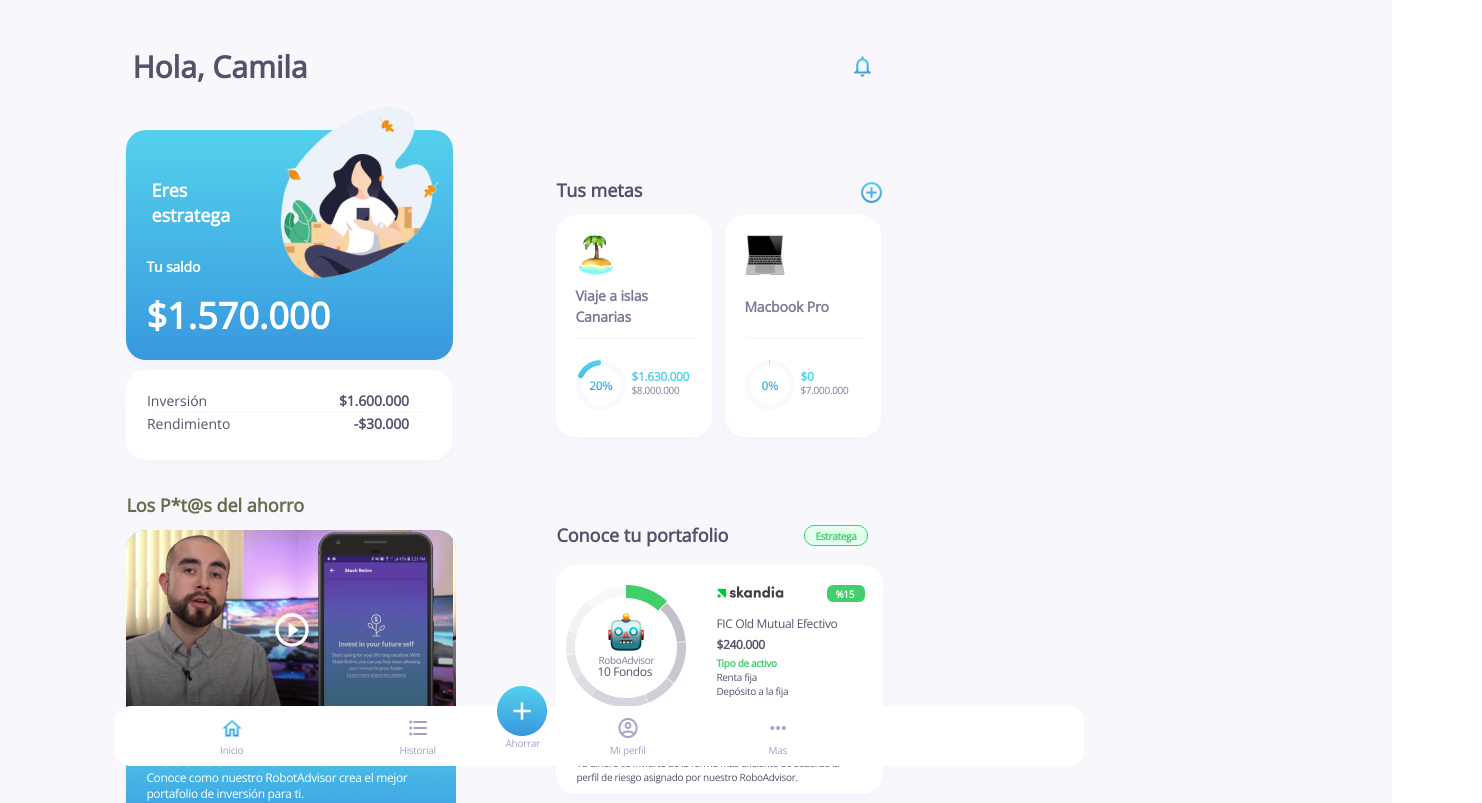
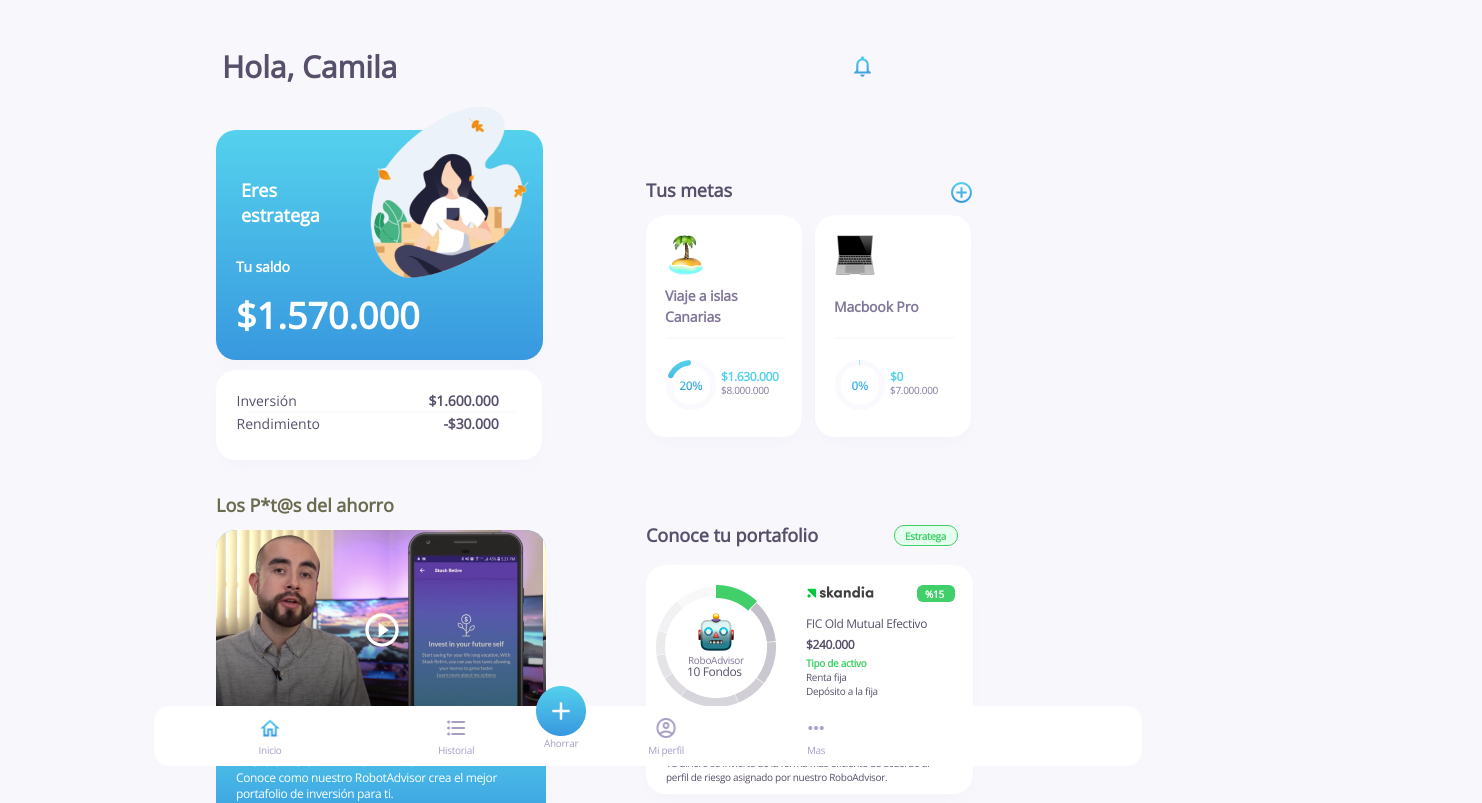
Before and after one commit to StevenEsmar/investment-app-front, a React (Create React App) app: page / in a window 1280 px wide. Shown: the top 803 px of the page, 1482 px wide, since content can reach past the window. Built offline with nearby package versions, Linux system fonts and the light colour scheme.

Commit message:
fixed max-width :construction_worker:

```diff
--- a/src/App.css
+++ b/src/App.css
@@ -1,6 +1,6 @@
 
 
-@media screen and (min-width:720px) and (max-width:1900px) {
+@media screen and (min-width:720px) and (max-width:4600px) {
   /* for screens that are at least 320 pixels wide but less than or equal to 640 pixels wide */
 
 
@@ -9,7 +9,7 @@
     width: 100%;
     height: 1150px;
 
-    padding-left: 8%;
+    padding-left: 15%;
     padding-right: 10px;
 
     background: #F8F8FC;}
--- a/src/components/Menu/styles.css
+++ b/src/components/Menu/styles.css
@@ -2,9 +2,9 @@
 
   overflow: hidden;
   position: fixed;
-  width: 97%;
+  width: 99%;
   height: 105px;
-  left: 9%;
+  left:12%;
   bottom: 34px;
 
 
```
